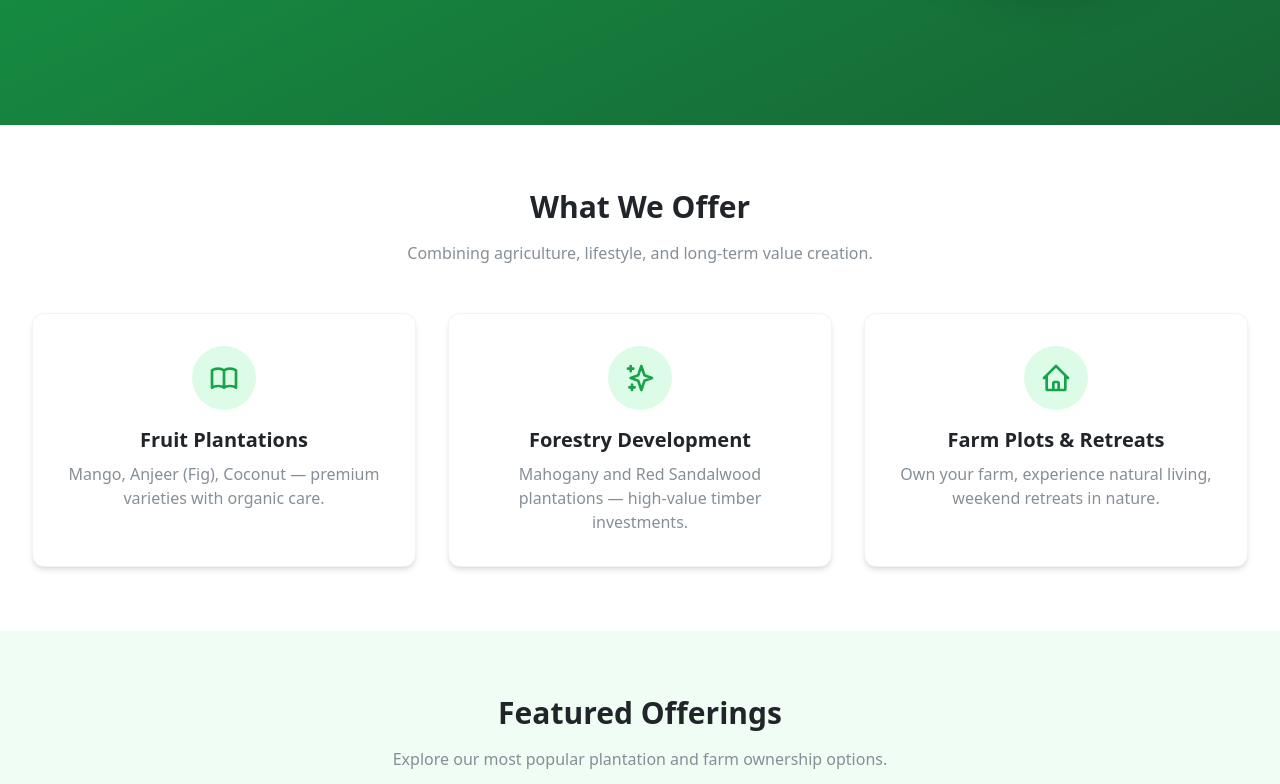
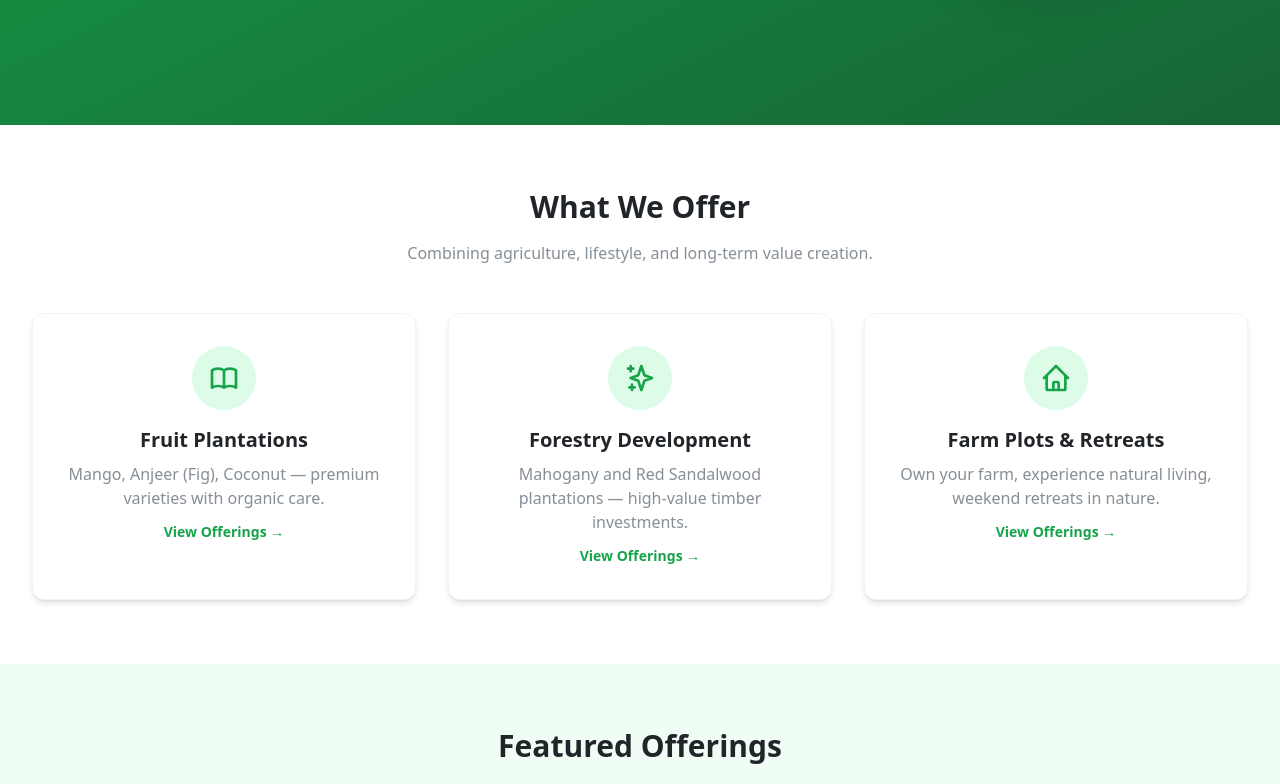
Before and after one commit to udaykiranboralam/shopverse-store, a Next.js app: page / in a window 1280 px wide. Shown: the part 568-1352 px from the top of the page. Built offline with nearby package versions, Linux system fonts and the light colour scheme.

Commit message:
make offer cards link to specific product category tabs

```diff
--- a/src/app/page.tsx
+++ b/src/app/page.tsx
@@ -2,6 +2,12 @@ import Link from "next/link";
 import Image from "next/image";
 import { products } from "@/lib/products";
 import ProductCard from "@/components/ProductCard";
+
+const offerLinks = [
+  { title: "Fruit Plantations", category: "Fruit Plantations", desc: "Mango, Anjeer (Fig), Coconut — premium varieties with organic care.", icon: "M12 6.253v13m0-13C10.832 5.477 9.246 5 7.5 5S4.168 5.477 3 6.253v13C4.168 18.477 5.754 18 7.5 18s3.332.477 4.5 1.253m0-13C13.168 5.477 14.754 5 16.5 5c1.747 0 3.332.477 4.5 1.253v13C19.832 18.477 18.247 18 16.5 18c-1.746 0-3.332.477-4.5 1.253" },
+  { title: "Forestry Development", category: "Forestry", desc: "Mahogany and Red Sandalwood plantations — high-value timber investments.", icon: "M5 3v4M3 5h4M6 17v4m-2-2h4m5-16l2.286 6.857L21 12l-5.714 2.143L13 21l-2.286-6.857L5 12l5.714-2.143L13 3z" },
+  { title: "Farm Plots & Retreats", category: "All", desc: "Own your farm, experience natural living, weekend retreats in nature.", icon: "M3 12l2-2m0 0l7-7 7 7M5 10v10a1 1 0 001 1h3m10-11l2 2m-2-2v10a1 1 0 01-1 1h-3m-6 0a1 1 0 001-1v-4a1 1 0 011-1h2a1 1 0 011 1v4a1 1 0 001 1m-6 0h6" },
+];
 
 export default function Home() {
   const featured = products.slice(0, 3);
@@ -20,7 +26,7 @@ export default function Home() {
               Prime Agro Farms offers organic farming, fruit plantations, forestry development, and farm plot ownership near Zaheerabad.
             </p>
             <p className="text-primary-200 text-base mb-8">
-              సేంద్రియ వ్యవసాయం, సహజ జీవనం &middot; ಸೇಂದ್ರಿಯ ಕೃಷಿ, ಸಹಜ ಜೀವನ
+              సేంద్రియ వ్యవసాయం, సహజ జీవనం &middot; ಸೇಂದ್ರಿಯ ಕೃషి, ಸಹಜ జీవనం
             </p>
             <div className="flex flex-wrap gap-4">
               <Link href="/products" className="inline-block bg-white text-primary-700 px-8 py-4 rounded-lg font-bold text-lg hover:bg-primary-50 transition-colors">
@@ -51,20 +57,23 @@ export default function Home() {
           <p className="text-dark-600 max-w-2xl mx-auto">Combining agriculture, lifestyle, and long-term value creation.</p>
         </div>
         <div className="grid grid-cols-1 md:grid-cols-3 gap-8">
-          {[
-            { title: "Fruit Plantations", desc: "Mango, Anjeer (Fig), Coconut — premium varieties with organic care.", icon: "M12 6.253v13m0-13C10.832 5.477 9.246 5 7.5 5S4.168 5.477 3 6.253v13C4.168 18.477 5.754 18 7.5 18s3.332.477 4.5 1.253m0-13C13.168 5.477 14.754 5 16.5 5c1.747 0 3.332.477 4.5 1.253v13C19.832 18.477 18.247 18 16.5 18c-1.746 0-3.332.477-4.5 1.253" },
-            { title: "Forestry Development", desc: "Mahogany and Red Sandalwood plantations — high-value timber investments.", icon: "M5 3v4M3 5h4M6 17v4m-2-2h4m5-16l2.286 6.857L21 12l-5.714 2.143L13 21l-2.286-6.857L5 12l5.714-2.143L13 3z" },
-            { title: "Farm Plots & Retreats", desc: "Own your farm, experience natural living, weekend retreats in nature.", icon: "M3 12l2-2m0 0l7-7 7 7M5 10v10a1 1 0 001 1h3m10-11l2 2m-2-2v10a1 1 0 01-1 1h-3m-6 0a1 1 0 001-1v-4a1 1 0 011-1h2a1 1 0 011 1v4a1 1 0 001 1m-6 0h6" },
-          ].map((item) => (
-            <div key={item.title} className="p-8 bg-white rounded-xl shadow-md border border-dark-100 text-center">
-              <div className="w-16 h-16 bg-primary-100 rounded-full flex items-center justify-center mx-auto mb-4">
+          {offerLinks.map((item) => (
+            <Link
+              key={item.title}
+              href={`/products?category=${encodeURIComponent(item.category)}`}
+              className="p-8 bg-white rounded-xl shadow-md border border-dark-100 text-center hover:shadow-xl hover:border-primary-300 transition-all duration-300 group"
+            >
+              <div className="w-16 h-16 bg-primary-100 rounded-full flex items-center justify-center mx-auto mb-4 group-hover:bg-primary-200 transition-colors">
                 <svg xmlns="http://www.w3.org/2000/svg" className="h-8 w-8 text-primary-600" fill="none" viewBox="0 0 24 24" stroke="currentColor" strokeWidth={2}>
                   <path strokeLinecap="round" strokeLinejoin="round" d={item.icon} />
                 </svg>
               </div>
-              <h3 className="text-xl font-semibold mb-2">{item.title}</h3>
+              <h3 className="text-xl font-semibold mb-2 group-hover:text-primary-700 transition-colors">{item.title}</h3>
               <p className="text-dark-600">{item.desc}</p>
-            </div>
+              <span className="inline-block mt-3 text-primary-600 font-semibold text-sm group-hover:underline">
+                View Offerings &rarr;
+              </span>
+            </Link>
           ))}
         </div>
       </section>
--- a/src/app/products/page.tsx
+++ b/src/app/products/page.tsx
@@ -1,11 +1,18 @@
 "use client";
 
-import { useState } from "react";
+import { Suspense, useState } from "react";
+import { useSearchParams } from "next/navigation";
 import { products, categories } from "@/lib/products";
 import ProductCard from "@/components/ProductCard";
 
-export default function ProductsPage() {
-  const [selectedCategory, setSelectedCategory] = useState("All");
+function ProductsContent() {
+  const searchParams = useSearchParams();
+  const initialCategory = searchParams.get("category") || "All";
+  const [selectedCategory, setSelectedCategory] = useState(
+    categories.includes(initialCategory) ? initialCategory : "All"
+  );
+
+  const allCategories = ["All", ...categories];
 
   const filtered = selectedCategory === "All"
     ? products
@@ -19,7 +26,7 @@ export default function ProductsPage() {
       </div>
 
       <div className="flex flex-wrap justify-center gap-3 mb-10">
-        {categories.map((cat) => (
+        {allCategories.map((cat) => (
           <button
             key={cat}
             onClick={() => setSelectedCategory(cat)}
@@ -48,3 +55,11 @@ export default function ProductsPage() {
     </div>
   );
 }
+
+export default function ProductsPage() {
+  return (
+    <Suspense fallback={<div className="text-center py-20 text-dark-500">Loading...</div>}>
+      <ProductsContent />
+    </Suspense>
+  );
+}
```
